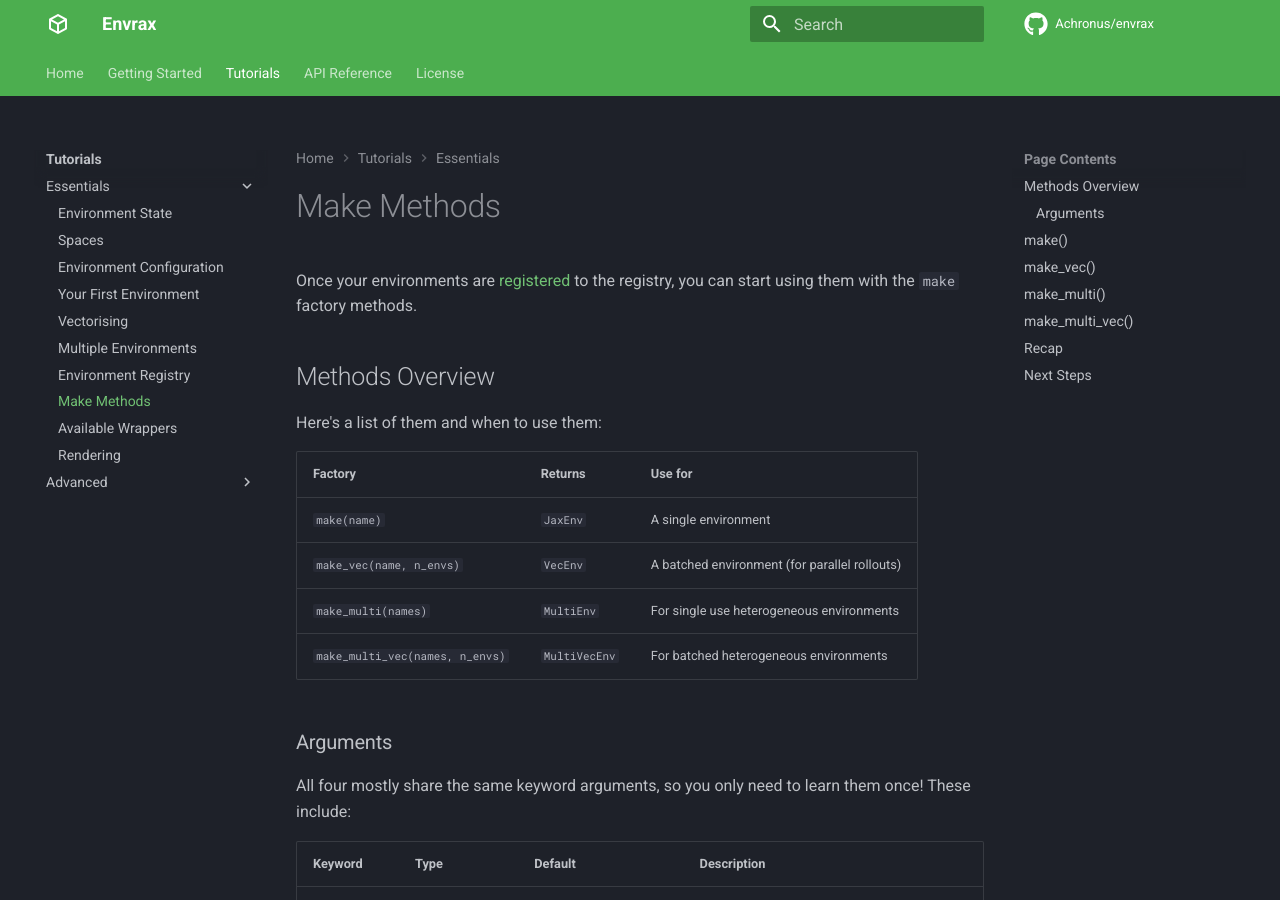
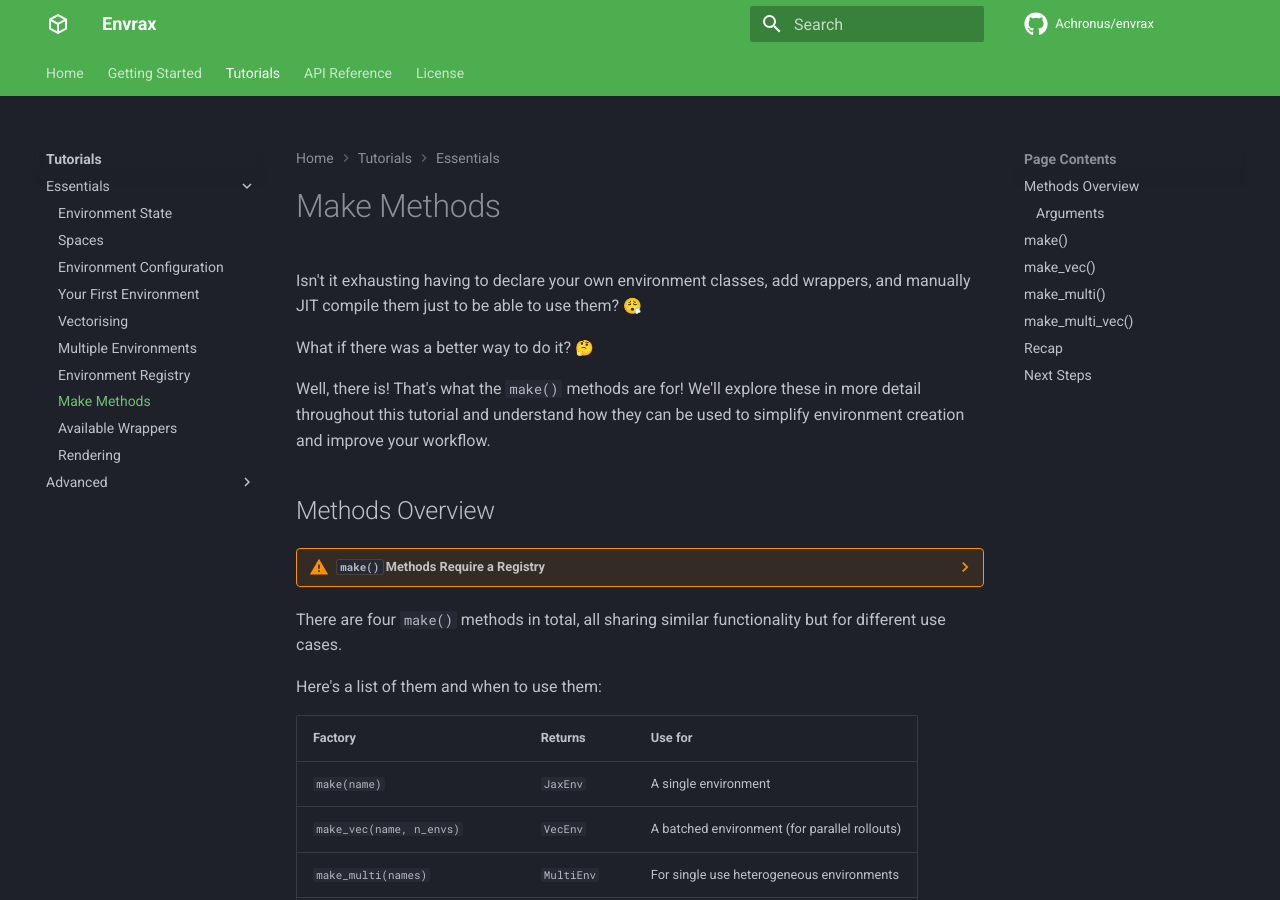
Before and after one commit to Achronus/envrax, an MkDocs documentation site: the page built from docs/tutorials/essentials/make.md, in a window 1280 px wide and 900 px high. Built offline with MkDocs 1.6.1 and Material for MkDocs 9.7.7, drawn with Linux system fonts in a browser that asks for light colours; emoji names are drawn with the system emoji font; comment, search, counter and statistics services are not loaded; some of the changed text lies outside the part shown.

Commit message:
docs(make): Improved tutorial flow and grammar.

````diff
--- a/docs/tutorials/essentials/make.md
+++ b/docs/tutorials/essentials/make.md
@@ -1,8 +1,18 @@
 # Make Methods
 
-Once your environments are [registered](registry.md) to the registry, you can start using them with the `make` factory methods.
+Isn't it exhausting having to declare your own environment classes, add wrappers, and manually JIT compile them just to be able to use them? :face_exhaling:
+
+What if there was a better way to do it? :thinking:
+
+Well, there is! That's what the `make()` methods are for! We'll explore these in more detail throughout this tutorial and understand how they can be used to simplify environment creation and improve your workflow.
 
 ## Methods Overview
+
+??? warning "`make()` Methods Require a Registry"
+
+    Make sure you've set up an Envrax [registry](registry.md) first. Otherwise, you cannot use the `make` factory methods — they depend on it!
+
+There are four `make()` methods in total, all sharing similar functionality but for different use cases.
 
 Here's a list of them and when to use them:
 
@@ -78,11 +88,11 @@
 )
 ```
 
-We'll discuss the full list of [Available Wrappers](wrappers.md) Envrax offers in the next tutorial.
+We'll discuss the full list of [Available Wrappers](wrappers.md) that Envrax offers in the next tutorial.
 
 For JIT-compilation, `make()` wraps the environment in a `JitWrapper` by default and pre-warms the XLA cache on construction.
 
-You can opt-out of this using the `jit_compile` and `pre_warm` parameters:
+You can opt out of this using the `jit_compile` and `pre_warm` parameters:
 
 ```python
 env = envrax.make(
@@ -100,7 +110,7 @@
 
     [`envrax.make.make_vec`](../../api/make.md#envrax.make.make_vec)
 
-Use this method for creating single batched environments. It returns a `VecEnv` ready to use.
+Use this method for creating a single vectorised environment. It returns a `VecEnv` ready to use.
 
 This follows the same principles as `make()` but requires the `n_envs` parameter to make multiple copies of the environment:
 
@@ -117,7 +127,7 @@
 
     [`envrax.make.make_multi`](../../api/make.md#envrax.make.make_multi)
 
-Use this method for creating a list of heterogeneous environments. It returns a `MultiEnv` that manages the environments using the same API as normal with a few additional methods.
+Use this method for creating a list of heterogeneous environments. It returns a `MultiEnv` that manages the environments using the same API as normal, with a few additional methods.
 
 This is useful for meta-learning, multi-task training, or evaluation suites that span multiple environments.
 
@@ -187,10 +197,10 @@
 - All four share `wrappers`, `jit_compile`, `pre_warm`, and `cache_dir` keyword arguments
 - `make()` and `make_vec()` accept a `config` argument for per-env overrides
 - `make_multi()` and `make_multi_vec()` use each environment's registered default `config`
-- Wrappers compose innermost-first and parameterised ones are called without `env` to defer binding
+- Wrappers compose innermost-first, and parameterised ones are called without `env` to defer binding
 - The wrapper pipeline for `make_multi()` / `make_multi_vec()` must be compatible with every env in the list — if not, split them into multiple `MultiEnv`s
 - `jit_compile=False` opts out of `JitWrapper`; `pre_warm=False` defers XLA compilation
-- `make_multi` methods default to `pre_warm=False` requiring a separate `.compile()` call
+- `make_multi` methods default to `pre_warm=False`, requiring a separate `.compile()` call
 
 Next up, we'll explore the available wrappers Envrax has to offer!
 
````
Also changed, not shown: other parts of docs/tutorials/essentials/make.md (+1 -1 lines).
